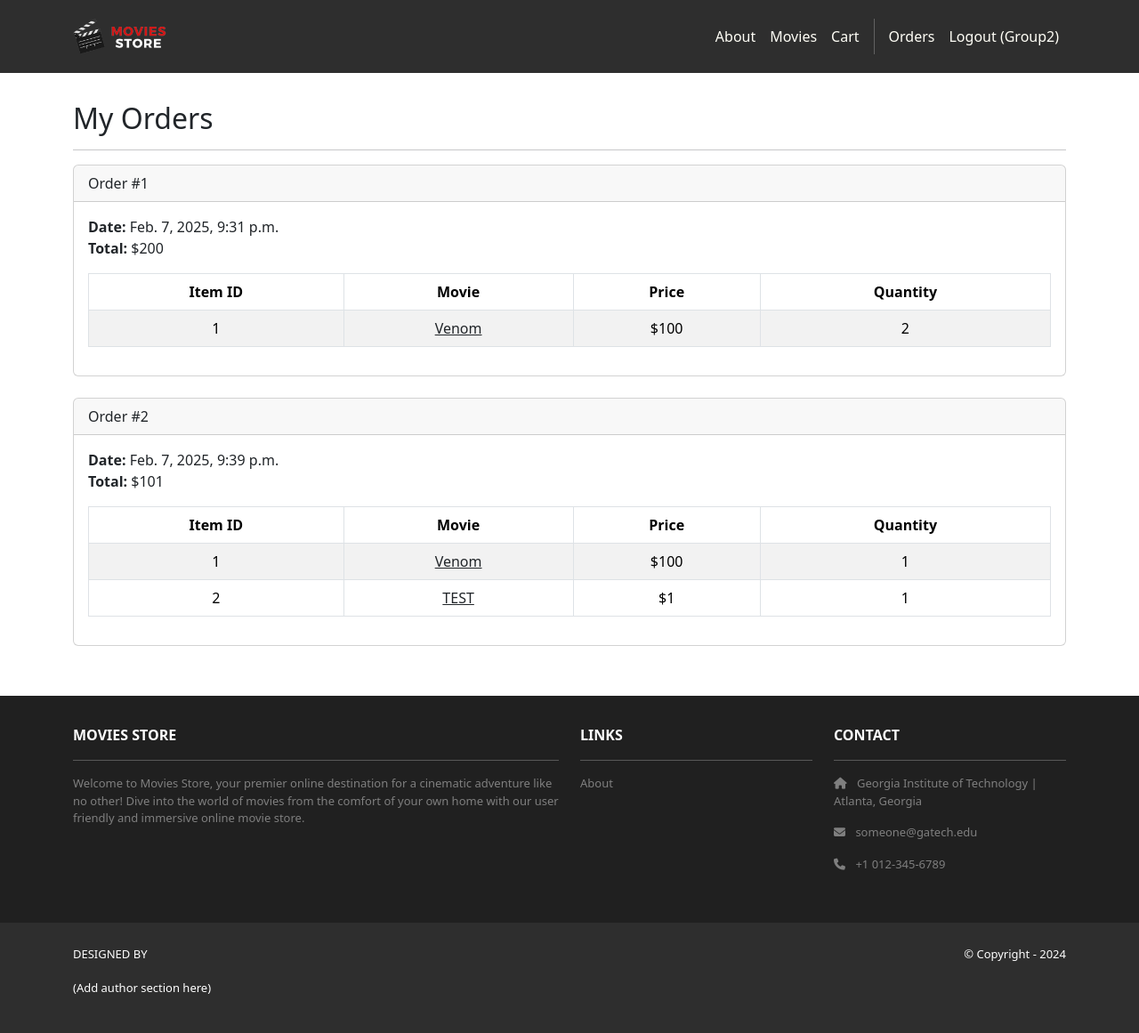
After one commit to water473/project-1-group2, a Django app: page /accounts/orders/ in a window 1280 px wide. The commit adds this page. Shown: the whole page at 89% size. Run offline with Django 5.2, Linux system fonts and the light colour scheme; a user stored in the database is signed in; data comes from the database, SQL or seed files in the repository; both versions use the stored data as it was after the commit; some libraries are stand-ins or nearby versions.

Commit message:
Chapter 12 complete.

```diff
--- /dev/null
+++ b/moviesstore/accounts/templates/accounts/orders.html
@@ -0,0 +1,48 @@
+{% extends 'base.html' %}
+{% block content %}
+<div class="p-3">
+  <div class="container">
+    <div class="row mt-3">
+      <div class="col mx-auto mb-3">
+        <h2>My Orders</h2>
+        <hr />
+        {% for order in template_data.orders %}
+        <div class="card mb-4">
+          <div class="card-header">
+            Order #{{ order.id }}
+          </div>
+          <div class="card-body">
+            <b>Date:</b> {{ order.date }}<br />
+            <b>Total:</b> ${{ order.total }}<br />
+            <table class="table table-bordered table-striped text-center mt-3">
+              <thead>
+                <tr>
+                  <th scope="col">Item ID</th>
+                  <th scope="col">Movie</th>
+                  <th scope="col">Price</th>
+                  <th scope="col">Quantity</th>
+                </tr>
+              </thead>
+              <tbody>
+                {% for item in order.item_set.all %}
+                <tr>
+                  <td>{{ item.movie.id }}</td>
+                  <td>
+                    <a class="link-dark" href="{% url 'movies.show' id=item.movie.id %}">
+                      {{ item.movie.name }}
+                    </a>
+                  </td>
+                  <td>${{ item.movie.price }}</td>
+                  <td>{{ item.quantity }}</td>
+                </tr>
+                {% endfor %}
+              </tbody>
+            </table>
+          </div>
+        </div>
+        {% endfor %}
+      </div>
+    </div>
+  </div>
+</div>
+{% endblock content %}
--- a/moviesstore/accounts/urls.py
+++ b/moviesstore/accounts/urls.py
@@ -1,7 +1,9 @@
 from django.urls import path
 from . import views
+
 urlpatterns = [
     path('signup', views.signup, name='accounts.signup'),
     path('login/', views.login, name='accounts.login'),
     path('logout/', views.logout, name='accounts.logout'),
+    path('orders/', views.orders, name = 'accounts.orders'),
 ]
--- a/moviesstore/accounts/views.py
+++ b/moviesstore/accounts/views.py
@@ -3,6 +3,7 @@ from .forms import CustomUserCreationForm, CustomErrorList
 from django.contrib.auth import login as auth_login, authenticate, logout as auth_logout
 from django.shortcuts import redirect
 from django.contrib.auth.decorators import login_required
+from django.contrib.auth.models import User
 
 @login_required
 def logout(request):
@@ -45,3 +46,10 @@ def signup(request):
             template_data['form'] = form
             return render(request, 'accounts/signup.html',
                           {'template_data': template_data})
+
+@login_required
+def orders(request):
+    template_data = {}
+    template_data['title'] = 'Orders'
+    template_data['orders'] = request.user.order_set.all()
+    return render(request, 'accounts/orders.html', {'template_data': template_data})
--- a/moviesstore/moviesstore/templates/base.html
+++ b/moviesstore/moviesstore/templates/base.html
@@ -36,6 +36,8 @@
                         <a class="nav-link" href="{% url 'cart.index' %}">Cart</a>
                         <div class="vr bg-white mx-2 d-none d-lg-block"></div>
                         {% if user.is_authenticated %}
+                        <a class = "nav-link"
+                          href="{% url 'accounts.orders' %}">Orders</a>
                         <a class="nav-link" href="{% url 'accounts.logout' %}">Logout ({{ user.username }})</a>
                         {% else %}
                         <a class="nav-link" href="{% url 'accounts.login' %}">Login</a>
```
Also changed, not shown: moviesstore/db.sqlite3.
